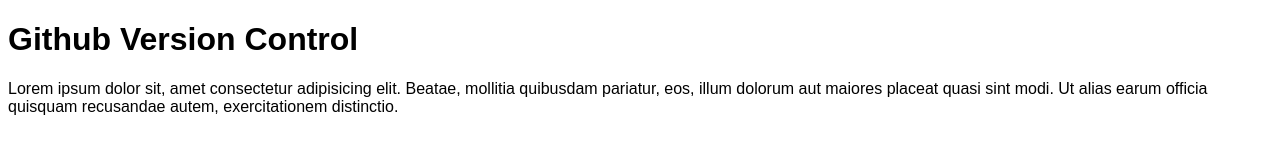
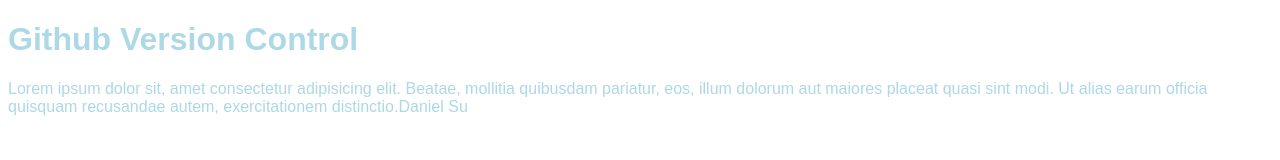
Before and after one commit to 12Danny123/Control-Version, a plain HTML site: page index.html in a window 1280 px wide. Drawn offline with Linux system fonts and the light colour scheme.

Commit message:
Version 2.0

```diff
--- a/Control.CSS
+++ b/Control.CSS
@@ -1,3 +1,4 @@
 .Header{
     font-family: Arial, Helvetica, sans-serif;
+    color: lightblue;
 }
--- a/index.html
+++ b/index.html
@@ -5,7 +5,7 @@
 
     <body class="Header">
         <h1>Github Version Control</h1>
-        <p>Lorem ipsum dolor sit, amet consectetur adipisicing elit. Beatae, mollitia quibusdam pariatur, eos, illum dolorum aut maiores placeat quasi sint modi. Ut alias earum officia quisquam recusandae autem, exercitationem distinctio.</p>
+        <p>Lorem ipsum dolor sit, amet consectetur adipisicing elit. Beatae, mollitia quibusdam pariatur, eos, illum dolorum aut maiores placeat quasi sint modi. Ut alias earum officia quisquam recusandae autem, exercitationem distinctio.Daniel Su</p>
 
 </head>
 </html>
```
